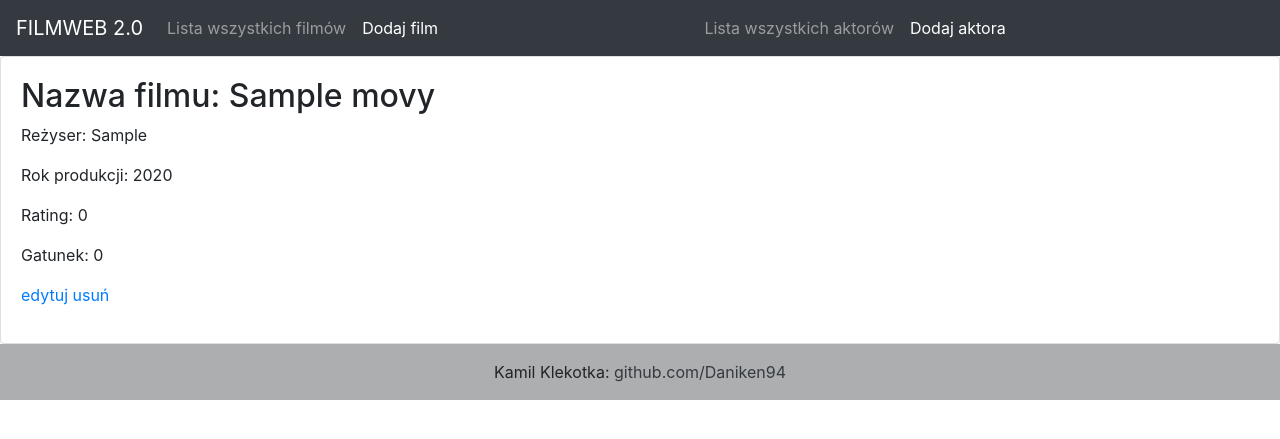
After one commit to Daniken94/Podstawy_Django_zadanie_domowe, a Django app: page /movie/1/ in a window 1280 px wide. The commit adds this page. Shown: the top 439 px of the page. Run offline with Django 3.2, Linux system fonts and the light colour scheme; tables that the repository leaves empty hold one stand-in row (values such as "Sample post"); some libraries are stand-ins or nearby versions.

Commit message:
Widoki szczegółowe

```diff
--- a/filmweb/filmweb/urls.py
+++ b/filmweb/filmweb/urls.py
@@ -16,6 +16,9 @@ Including another URLconf
 from django.contrib import admin
 from django.urls import path
 from filmweb_app.views import (AddMovie,
+                               ActorDetails,
+                               MovieDetails,
+                               SearchViewMovie,
                                ModifyActor,
                                ModifyMovie,
                                MovieListView,
@@ -35,4 +38,7 @@ urlpatterns = [
     path('actor/delete/<int:id>/', DeleteActorView.as_view(), name="delete-actor"),
     path('movie/modify/<int:id>/', ModifyMovie.as_view(), name="modify-movie"),
     path('actor/modify/<int:id>/', ModifyActor.as_view(), name="modify-actor"),
+    path('search-movie/', SearchViewMovie.as_view(), name="search-view-movie"),
+    path('movie/<int:id>/', MovieDetails.as_view(), name="movie"),
+    path('actor/<int:id>/', ActorDetails.as_view(), name="actor"),
 ]
--- a/filmweb/filmweb_app/templates/actors.html
+++ b/filmweb/filmweb_app/templates/actors.html
@@ -111,7 +111,7 @@
   <!-- Copyright -->
   <div class="text-center p-3" style="background-color: rgba(0, 0, 0, 0.3);">
     Kamil Klekotka:
-    <a class="text-dark" href="https://mdbootstrap.com/">https://github.com/Daniken94/Podstawy_Django_zadanie_domowe</a>
+    <a class="text-dark" href="https://github.com/Daniken94/Podstawy_Django_zadanie_domowe/">github.com/Daniken94</a>
   </div>
   <!-- Copyright -->
 </footer>
--- a/filmweb/filmweb_app/templates/add_movie.html
+++ b/filmweb/filmweb_app/templates/add_movie.html
@@ -99,7 +99,7 @@
   <!-- Copyright -->
   <div class="text-center p-3" style="background-color: rgba(0, 0, 0, 0.3);">
     Kamil Klekotka:
-    <a class="text-dark" href="https://mdbootstrap.com/">https://github.com/Daniken94/Podstawy_Django_zadanie_domowe</a>
+    <a class="text-dark" href="https://github.com/Daniken94/Podstawy_Django_zadanie_domowe/">github.com/Daniken94</a>
   </div>
   <!-- Copyright -->
 </footer>
--- a/filmweb/filmweb_app/templates/modify_actor.html
+++ b/filmweb/filmweb_app/templates/modify_actor.html
@@ -87,7 +87,7 @@
   <!-- Copyright -->
   <div class="text-center p-3" style="background-color: rgba(0, 0, 0, 0.3);">
     Kamil Klekotka:
-    <a class="text-dark" href="https://mdbootstrap.com/">https://github.com/Daniken94/Podstawy_Django_zadanie_domowe</a>
+    <a class="text-dark" href="https://github.com/Daniken94/Podstawy_Django_zadanie_domowe/">github.com/Daniken94</a>
   </div>
   <!-- Copyright -->
 </footer>
--- a/filmweb/filmweb_app/templates/modify_movie.html
+++ b/filmweb/filmweb_app/templates/modify_movie.html
@@ -98,7 +98,7 @@
   <!-- Copyright -->
   <div class="text-center p-3" style="background-color: rgba(0, 0, 0, 0.3);">
     Kamil Klekotka:
-    <a class="text-dark" href="https://mdbootstrap.com/">https://github.com/Daniken94/Podstawy_Django_zadanie_domowe</a>
+    <a class="text-dark" href="https://github.com/Daniken94/Podstawy_Django_zadanie_domowe/">github.com/Daniken94</a>
   </div>
   <!-- Copyright -->
 </footer>
--- /dev/null
+++ b/filmweb/filmweb_app/templates/movie_details.html
@@ -0,0 +1,75 @@
+<!DOCTYPE html>
+<html lang="en">
+<head>
+  <meta charset="UTF-8">
+  <title>Home Page</title>
+  <link rel="stylesheet" href="https://maxcdn.bootstrapcdn.com/bootstrap/4.0.0/css/bootstrap.min.css" integrity="sha384-Gn5384xqQ1aoWXA+058RXPxPg6fy4IWvTNh0E263XmFcJlSAwiGgFAW/dAiS6JXm" crossorigin="anonymous">
+  <link rel="canonical" href="https://getbootstrap.com/docs/4.0/examples/sticky-footer/">
+  <script src="https://code.jquery.com/jquery-3.2.1.slim.min.js" integrity="sha384-KJ3o2DKtIkvYIK3UENzmM7KCkRr/rE9/Qpg6aAZGJwFDMVNA/GpGFF93hXpG5KkN" crossorigin="anonymous"></script>
+  <script src="https://cdnjs.cloudflare.com/ajax/libs/popper.js/1.12.9/umd/popper.min.js" integrity="sha384-ApNbgh9B+Y1QKtv3Rn7W3mgPxhU9K/ScQsAP7hUibX39j7fakFPskvXusvfa0b4Q" crossorigin="anonymous"></script>
+  <script src="https://maxcdn.bootstrapcdn.com/bootstrap/4.0.0/js/bootstrap.min.js" integrity="sha384-JZR6Spejh4U02d8jOt6vLEHfe/JQGiRRSQQxSfFWpi1MquVdAyjUar5+76PVCmYl" crossorigin="anonymous"></script>
+  <style>
+    .footer {
+      position: absolute;
+      bottom: 0;
+      width: 100%;
+      height: 60px; /* Set the fixed height of the footer here */
+      line-height: 60px; /* Vertically center the text there */
+      background-color: #f5f5f5;
+    }
+  </style>
+</head>
+<body>
+<!-- Nav -->
+<nav class="navbar navbar-expand-lg navbar navbar-dark bg-dark">
+  <a class="navbar-brand" href="#">FILMWEB 2.0</a>
+  <button class="navbar-toggler" type="button" data-toggle="collapse" data-target="#navbarNavAltMarkup" aria-controls="navbarNavAltMarkup" aria-expanded="false" aria-label="Toggle navigation">
+    <span class="navbar-toggler-icon"></span>
+  </button>
+  <div class="collapse navbar-collapse" id="navbarNavAltMarkup">
+    <div class="navbar-nav">
+      <a class="nav-item nav-link" href="/">Lista wszystkich filmów<span class="sr-only">(current)</span></a>
+      <a class="nav-item nav-link active" href="/movie/new/">Dodaj film</a>
+    </div>
+  </div>
+  <div class="collapse navbar-collapse" id="navbarNavAltMarkup2">
+    <div class="navbar-nav">
+      <a class="nav-item nav-link" href="/actors/">Lista wszystkich aktorów<span class="sr-only">(current)</span></a>
+      <a class="nav-item nav-link active" href="/actor/new/">Dodaj aktora</a>
+    </div>
+  </div>
+</nav>
+<!-- Nav -->
+
+<!-- Movie Details -->
+<div class="card">
+  <div class="card-body">
+    <h2>Nazwa filmu: {{ movie.movie_name }}</h2>
+    <p>Reżyser: {{ movie.director }}</p>
+    <p>Rok produkcji: {{ movie.year_of_production }}</p>
+    <p>Rating: {{ movie.rating }}</p>
+    <p>Gatunek: {{ movie.genre }}</p>
+    <p>
+
+      <a href="/movie/modify/{{ movie.id }}/">edytuj</a>
+
+      <a href="/movie/delete/{{ movie.id }}/">usuń</a>
+
+    </p>
+    </ul>
+  </div>
+</div>
+<!-- Movie Details -->
+
+<!-- Footer -->
+<footer class="bg-light text-center text-lg-start">
+  <!-- Copyright -->
+  <div class="text-center p-3" style="background-color: rgba(0, 0, 0, 0.3);">
+    Kamil Klekotka:
+    <a class="text-dark" href="https://github.com/Daniken94/Podstawy_Django_zadanie_domowe/">github.com/Daniken94</a>
+  </div>
+  <!-- Copyright -->
+</footer>
+<!-- Footer -->
+</body>
+</html>
--- a/filmweb/filmweb_app/templates/movies.html
+++ b/filmweb/filmweb_app/templates/movies.html
@@ -82,7 +82,7 @@
 <h3>Wyszukiwanie</h3>
 <div class="card">
   <div class="card-body">
-    <form action="/search" method="GET">
+    <form action="/search-movie/" method="GET">
       {% csrf_token %}
       <div class="form-group">
         <label for="movie-name">Nazwa filmu</label>
@@ -127,7 +127,7 @@
   <!-- Copyright -->
   <div class="text-center p-3" style="background-color: rgba(0, 0, 0, 0.3);">
     Kamil Klekotka:
-    <a class="text-dark" href="https://mdbootstrap.com/">https://github.com/Daniken94/Podstawy_Django_zadanie_domowe</a>
+    <a class="text-dark" href="https://github.com/Daniken94/Podstawy_Django_zadanie_domowe/">github.com/Daniken94</a>
   </div>
   <!-- Copyright -->
 </footer>
--- a/filmweb/filmweb_app/views.py
+++ b/filmweb/filmweb_app/views.py
@@ -149,3 +149,40 @@ class ModifyActor(View):
         actor.gender = gender
         actor.save()
         return redirect("actor-list")
+
+
+
+class SearchViewMovie(View):
+    def get(self, request):
+        name = request.POST.get("movie-name")
+        director = request.POST.get("director")
+        year = request.POST.get("year_of_production")
+        rating = request.POST.get("rating")
+        genre = request.POST.get("genre")
+
+        movies = Movies.objects.all()
+
+        if director:
+            movies = movies.filter(director=director)
+        if year:
+            movies = movies.filter(year_of_production=year)
+        if name:
+            movies.filter(movie_name=name)
+        if rating:
+            movies = movies.filter(rating=rating)
+        if genre:
+            movies = movies.filter(genre=genre)
+
+
+        return render(request, "movies.html", context={"movies": movies})
+
+
+class MovieDetails(View):
+    def get(self, request, id):
+        movie = Movies.objects.get(id=id)
+        return render(request, "movie_details.html", context={"movie": movie})
+
+class ActorDetails(View):
+    def get(self, request, id):
+        actor = Actors.objects.get(id=id)
+        return render(request, "actor_details.html", context={"actor": actor})
```
Also changed, not shown: filmweb/filmweb_app/templates/actor_details.html (added, +74 -0 lines).
